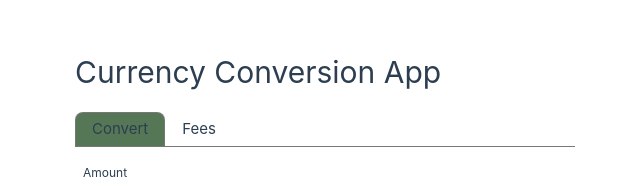
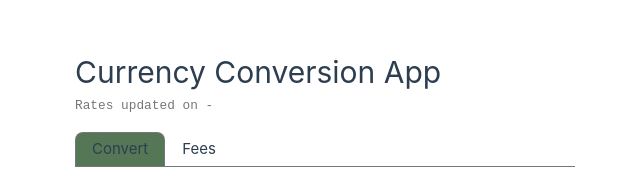
Before and after one commit to Denis-Golyakov/vue2-currency-conversion-app, a Vue app: page / in a window 1280 px wide. Shown: the part 144-324 px from the top of the page, without its empty margins (315-955 px from the left). Built offline with nearby package versions, Linux system fonts and the light colour scheme; no server answers.

Commit message:
feat: add loading state and last update display

```diff
--- a/src/App.vue
+++ b/src/App.vue
@@ -15,7 +15,16 @@ export default {
       currencyService: new ECB(),
       feeService: new Fees()
     }
-  }
+  },
+  computed: {
+    isReady(): boolean {
+      return this.currencyService.loading === false;
+    },
+    lastUpdateString(): string {
+      return this.currencyService.lastUpdateDate
+        ? this.currencyService.lastUpdateDate.toLocaleString('lv-LV') : '-';
+    }
+  },
 }
 </script>
 
@@ -23,10 +32,11 @@ export default {
   <div id="app">
     <header>
       <h1>Currency Conversion App</h1>
+      <p class="last-updated-at">Rates updated on {{ lastUpdateString }}</p>
     </header>
 
     <main>
-      <div class="tabs">
+      <div class="tabs" v-if="isReady">
         <div class="tabs-button-wrp">
           <div class="tab-button" @click="activeTab = 'convert'"
             :class="activeTab === 'convert' ? 'active' : ''">Convert</div>
@@ -42,6 +52,9 @@ export default {
           </div>
         </div>
       </div>
+      <div v-else>
+        Loading...
+      </div>
     </main>
   </div>
 </template>
@@ -49,6 +62,12 @@ export default {
 <style lang="scss" scoped>
 header {
   margin-bottom: 1rem;
+
+  .last-updated-at {
+    color: #777;
+    font-family: monospace;
+    font-size: .8rem;
+  }
 }
 
 .tabs {
--- a/src/services/ecb.ts
+++ b/src/services/ecb.ts
@@ -8,6 +8,8 @@ export interface Rate {
 export default class ECB {
     private lastUpdate: Date | null = null;
     private lastUpdateStorageKey = "last-updated-at";
+
+    public loading: boolean = false;
 
     private parser: DOMParser = new DOMParser();
 
@@ -114,12 +116,16 @@ export default class ECB {
         this.saveData('rates', rates);
     }
 
-    public fetchRates(): Promise<any> {
+    public fetchRates(): Promise<void> {
+        this.loading = true;
         return this.getRates()
             .then(async response => {
                 const xmlData = await response.text();
                 this.setRates(this.parseXmlData(xmlData));
                 this.saveData(this.lastUpdateStorageKey, new Date().toISOString());
+            })
+            .finally(() => {
+                this.loading = false;
             });
     }
 }
--- a/tsconfig.app.json
+++ b/tsconfig.app.json
@@ -13,7 +13,7 @@
     "verbatimModuleSyntax": false,
     "moduleResolution": "bundler",
     "lib": [
-      "es2017",
+      "es2018",
       "dom"
     ],
     "paths": {
```
